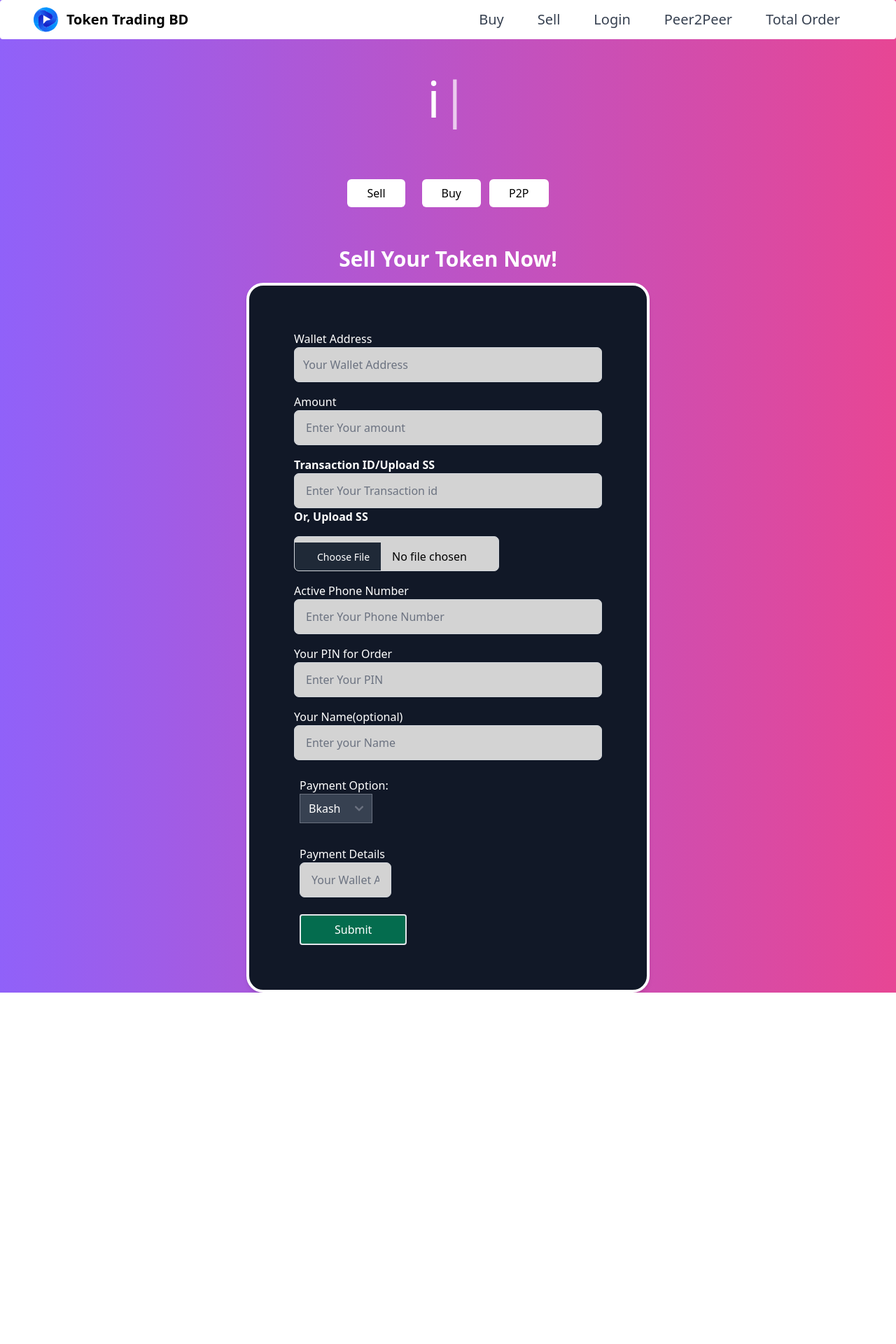
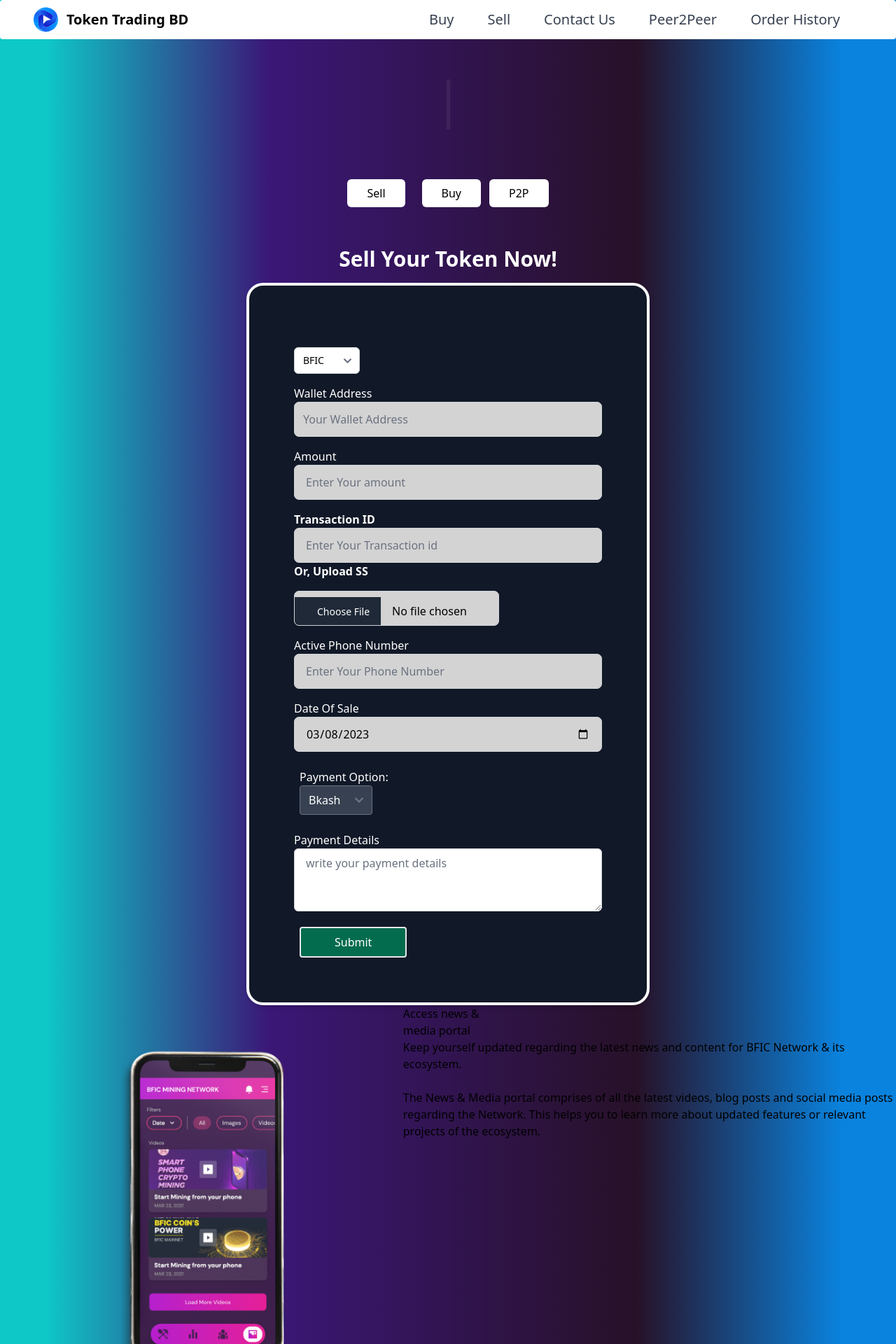
Before and after one commit to RazuAhmad/token-trading-bd, a React (Create React App) app: page / in a window 1280 px wide. Shown: the top 1920 px of the page at 70% size. Before the commit the page ends 1418 px from the top, so only its background shows below. Built offline with nearby package versions, Linux system fonts and the light colour scheme; what @material-tailwind/react would draw is missing.

Commit message:
several option modified

```diff
--- a/public/index.html
+++ b/public/index.html
@@ -26,7 +26,7 @@
     -->
     <title>React App</title>
   </head>
-  <body class="antialiased bg-gradient-to-r from-purple-500 to-pink-500">
+  <body class="antialiased  whole_app-bg">
     <noscript>You need to enable JavaScript to run this app.</noscript>
     <div id="root"></div>
 
--- a/src/App.css
+++ b/src/App.css
@@ -1,27 +1,12 @@
-*{
+body{
     box-sizing: border-box;
     padding: 0;
     margin: 0;
     scroll-behavior: smooth;
 }
 
-/* .whole_app-bg
-{
+ .whole_app-bg{
 
-    /* ff 3.6+ */
-    background:-moz-linear-gradient(90deg, rgba(0, 216, 255, 1) 0%, rgba(224, 59, 198, 1) 82%);
-
-    /* safari 5.1+,chrome 10+ */
-    background:-webkit-linear-gradient(90deg, rgba(0, 216, 255, 1) 0%, rgba(224, 59, 198, 1) 82%);
-
-    /* opera 11.10+ */
-    background:-o-linear-gradient(90deg, rgba(0, 216, 255, 1) 0%, rgba(224, 59, 198, 1) 82%);
-
-    /* ie 6-9 */
-    filter: progid:DXImageTransform.Microsoft.gradient( startColorstr='#E03BC6', endColorstr='#00D8FF', GradientType=0 );
-
-    /* ie 10+ */
-    background:-ms-linear-gradient(90deg, rgba(0, 216, 255, 1) 0%, rgba(224, 59, 198, 1) 82%);
-
-    /* global 94%+ browsers support */
-    background:linear-gradient(90deg, rgba(0, 216, 255, 1) 0%, rgba(224, 59, 198, 1) 82%);
+    background: rgb(14,200,200);
+background: linear-gradient(90deg, rgba(14,200,200,1) 5%, rgba(59,23,119,1) 30%, rgba(39,17,40,1) 71%, rgba(10,131,222,1) 94%);
+ }
--- a/src/App.js
+++ b/src/App.js
@@ -4,8 +4,8 @@
 import AdminPanel from './Components/AdminPanel/AdminPanel';
 import BuyForm from './Components/BuyForm/BuyForm';
 import Introduction from './Components/Introduction/Introduction';
-import LatestExchanges from './Components/LatestExchanges/LatestExchanges';
 import NavigationBar from './Components/NavigationBar/NavigationBar';
+import NewsAndMedia from './Components/NewsAndMedia/NewsAndMedia';
 import PeerToPeer from './Components/PeerToPeer/PeerToPeer';
 
 import SellForm from './Components/SellForm/SellForm';
@@ -25,7 +25,7 @@
       <Route path='/buyToken' element={<BuyForm/>} />
       <Route path='/peer2peer' element={<PeerToPeer/>} />
       </Routes>
-      <AdminPanel/>
+      <NewsAndMedia/>
 
     </>
   )
--- a/src/Components/BuyForm/BuyForm.js
+++ b/src/Components/BuyForm/BuyForm.js
@@ -1,20 +1,32 @@
-import React from 'react'
+import React, { useState } from 'react'
 
 function BuyForm() {
+  const [currentDate,setCurrentDate]=useState(new Date().toISOString().slice(0,10));
+
   return (
     <>
       <h2 className='font-bold text-center text-white text-3xl mx-5 mb-4'>Buy Your Token Now!</h2>
 
       <form className='SellForm-container_main border-4 border-white rounded-3xl shadow-md bg-gray-900 max-w-xl  mx-auto
       p-4 sm:p-8 md:p-12 lg:p-16 bg-white-700'>
-        <p className=''>
+
+        <p>
+            <label for="payment"></label><br />
+          <select className='class="w-full block px-3 py-2 border border-gray-300 bg-white rounded-md shadow-sm focus:outline-none focus:ring-indigo-500 focus:border-indigo-500 sm:text-sm' id="payment">
+            <option value="volvo">BFIC</option>
+            <option value="saab">BLove</option>
+
+          </select>
+            </p>
+
+          <p >
             <label>Amount</label><br />
             <input  className='w-full  py-2 px-4 border border-gray-300 rounded-md shadow-sm focus:outline-none focus:ring-2 focus:ring-blue-500 focus:border-blue-500' type="number"  placeholder='Enter Your amount'/>
             </p>
 
             <p>
             <label>Wallet Address</label><br />
-            <input className='w-full py-2 px-4 border border-gray-300 rounded-md shadow-sm focus:outline-none focus:ring-2 focus:ring-blue-500 focus:border-blue-500' type="text"  placeholder='Your Wallet Address'/>
+            <input className='w-full py-2 px-4 border border-gray-300 rounded-md shadow-sm focus:outline-none focus:ring-2 focus:ring-blue-500 focus:border-blue-500' type="text"  placeholder='Your Personal Wallet Address'/>
             </p>
 
             <p>
@@ -24,37 +36,26 @@
 
             <p>
             <label for="payment">Payment Option:</label><br />
-            <select className='bg-gray-700 text-white text-bold ' id="payment">
+            <select className='bg-gray-700 text-white text-bold rounded rounded-5' id="payment">
   <option value="volvo">Bkash</option>
   <option value="saab">Nagad</option>
+  <option value="saab">Bank Transfer</option>
+
 
 </select>
             </p>
 
+
+
+
             <p>
-            <label>Amount to be Paid:</label><br />
-            <input className='w-full py-2 px-4 border border-gray-300 rounded-md shadow-sm focus:outline-none focus:ring-2 focus:ring-blue-500 focus:border-blue-500' type="text"  placeholder='Enter Your amount'/>
+            <label>Date of Buy</label><br />
+            <input className='w-full py-2 px-4 border border-gray-300 rounded-md shadow-sm focus:outline-none focus:ring-2 focus:ring-blue-500 focus:border-blue-500' type="date" defaultValue={currentDate} onChange={(e) => setCurrentDate(e.target.value)}/>
             </p>
 
-            <p>
-            <label>Transaction ID/Upload SS</label><br />
-            <input className='w-full py-2 px-4 border border-gray-300 rounded-md shadow-sm focus:outline-none focus:ring-2 focus:ring-blue-500 focus:border-blue-500' type="text"  placeholder='Enter Your Transaction id'/>
-            <p className='text-white mb-4 font-bold'>Or, Upload SS</p>
-            <input className='bg-red-500 rounded-lg shadow-md' type="file" name="" id="" />
-            </p>
 
-            <p>
-            <label>Your Name(optional)</label><br />
-            <input className='w-full py-2 px-4 border border-gray-300 rounded-md shadow-sm focus:outline-none focus:ring-2 focus:ring-blue-500 focus:border-blue-500' type="text"  placeholder='Enter your Name'/>
-            </p>
 
-            <p>
-            <label>Payment Details</label><br />
-            {/* <input className='' type="text"  placeholder='Your Payment Details'/> */}
-            <textarea className='w-full py-2 px-4 border border-gray-300 rounded-md shadow-sm focus:outline-none focus:ring-2 focus:ring-blue-500 focus:border-blue-500' name="fieldname"></textarea>
-            </p>
-
-            <div className=''>
+            <div >
             <input className='text-white   bg-green-700 border-2 border-red-450 px-12 py-2 rounded cursor-pointer'  type="submit" value="Submit" />
             </div>
 
--- a/src/Components/Introduction/Introduction.js
+++ b/src/Components/Introduction/Introduction.js
@@ -10,7 +10,7 @@
         <h1 className='text-white text-center mt-12 lg:text-7xl md:text-6xl sm:text-5xl' >
         <Typewriter
   options={{
-    strings: ['BFIC AND B-LOVE', 'in Bangladesh'],
+    strings: ['BFIC BLove Network', 'in Bangladesh'],
     autoStart: true,
     loop: true,
   }}
--- a/src/Components/NavigationBar/NavigationBar.js
+++ b/src/Components/NavigationBar/NavigationBar.js
@@ -41,7 +41,7 @@
     </NavLink>
     <NavLink to="/login">
     <Navbar.Link  className='text-xl cursor-pointer mr-2 lg:mr-4'>
-      Login
+      Contact Us
     </Navbar.Link>
     </NavLink>
 
@@ -55,7 +55,7 @@
 
     <NavLink to="/totalOrder">
     <Navbar.Link className='text-xl cursor-pointer mr-2 lg:mr-4'>
-      Total Order
+      Order History
     </Navbar.Link>
     </NavLink>
   </Navbar.Collapse>
--- /dev/null
+++ b/src/Components/NewsAndMedia/NewsAndMedia.js
@@ -0,0 +1,20 @@
+import React from 'react'
+import newsAndMediaImg from "../../images/News and media.png"
+function NewsAndMedia() {
+  return (
+    <div className='flex flex-1'>
+      <div className='w-full'>
+      <img src={newsAndMediaImg} alt="" />
+      </div>
+      <div>
+        <h2>Access news & <br />
+media portal</h2>
+<p>Keep yourself updated regarding the latest news and content for BFIC Network & its ecosystem.</p>
+<br />
+<p>The News & Media portal comprises of all the latest videos, blog posts and social media posts regarding the Network. This helps you to learn more about updated features or relevant projects of the ecosystem.</p>
+      </div>
+    </div>
+  )
+}
+
+export default NewsAndMedia
--- a/src/Components/PeerToPeer/PeerToPeer.js
+++ b/src/Components/PeerToPeer/PeerToPeer.js
@@ -8,13 +8,28 @@
     <form className="max-w-xl mx-auto
       p-4 sm:p-8 md:p-12 lg:p-16 border-4 border-white rounded-3xl shadow-md bg-gray-900 SellForm-container_main ">
 
-            <p>
-            <label>Wallet Address</label><br />
-            <input className='w-full border border-gray-300 rounded-md shadow-sm focus:outline-none focus:ring-2 focus:ring-blue-500 focus:border-blue-500' type="text"  placeholder='Your Wallet Address'/>
+      <div className='flex justify-center gap-4'>
+      <p>
+            <label for="payment"></label><br />
+          <select className='class="w-full block px-3 py-2 border border-gray-300 bg-white rounded-md shadow-sm focus:outline-none focus:ring-indigo-500 focus:border-indigo-500 sm:text-sm' id="payment">
+            <option value="volvo">BFIC</option>
+            <option value="saab">Blove</option>
+
+          </select>
             </p>
 
+            <p>
+            <label for="payment"></label><br />
+          <select className='class="w-full block px-3 py-2 border border-gray-300 bg-white rounded-md shadow-sm focus:outline-none focus:ring-indigo-500 focus:border-indigo-500 sm:text-sm' id="payment">
+            <option value="volvo">Buy</option>
+            <option value="saab">Sell</option>
+
+          </select>
+            </p>
+      </div>
+
             <p >
-            <label>Amount</label><br />
+            <label>Per Coin Rate</label><br />
             <input className='w-full py-2 px-4 border border-gray-300 rounded-md shadow-sm focus:outline-none focus:ring-2 focus:ring-blue-500 focus:border-blue-500' type="number" step="0.01" min="10" max="100" required  placeholder='Enter Your amount'/>
             </p>
 
--- a/src/Components/SellForm/SellForm.js
+++ b/src/Components/SellForm/SellForm.js
@@ -1,12 +1,22 @@
-import React from 'react'
+import React, { useState } from 'react'
 import "./SellForm.css";
 
 function SellForm() {
+  const [currentDate,setCurrentDate]=useState(new Date().toISOString().slice(0,10));
   return (
     <>
       <h2 className='font-bold text-center text-white text-3xl mx-5 mb-4'>Sell Your Token Now!</h2>
         <form className="max-w-xl mx-auto
       p-4 sm:p-8 md:p-12 lg:p-16 border-4 border-white rounded-3xl shadow-md bg-gray-900 SellForm-container_main ">
+
+            <p>
+            <label for="payment"></label><br />
+          <select className='class="w-full block px-3 py-2 border border-gray-300 bg-white rounded-md shadow-sm focus:outline-none focus:ring-indigo-500 focus:border-indigo-500 sm:text-sm' id="payment">
+            <option value="volvo">BFIC</option>
+            <option value="saab">BLove</option>
+
+          </select>
+            </p>
 
             <p>
             <label>Wallet Address</label><br />
@@ -18,7 +28,7 @@
             <input className='w-full py-2 px-4 border border-gray-300 rounded-md shadow-sm focus:outline-none focus:ring-2 focus:ring-blue-500 focus:border-blue-500' type="number" step="0.01" min="10" max="100" required  placeholder='Enter Your amount'/>
             </p>
             <p>
-            <label className='font-bold'>Transaction ID/Upload SS</label><br />
+            <label className='font-bold'>Transaction ID</label><br />
             <input className='w-full py-2 px-4 border border-gray-300 rounded-md shadow-sm focus:outline-none focus:ring-2 focus:ring-blue-500 focus:border-blue-500' type="text"  placeholder='Enter Your Transaction id'/>
             <p className=' text-white mb-4 font-bold'>Or, Upload SS</p>
             <input className="w-full sm:w-2/3 py-2 px-4 border border-gray-300 rounded-md shadow-sm focus:outline-none focus:ring-2 focus:ring-blue-500 focus:border-blue-500 bg-white rounded-lg shadow-md p-3"   type="file" name="" id="" />
@@ -28,26 +38,25 @@
             <label>Active Phone Number</label><br />
             <input className='w-full py-2 px-4 border border-gray-300 rounded-md shadow-sm focus:outline-none focus:ring-2 focus:ring-blue-500 focus:border-blue-500' type="tel"  placeholder='Enter Your Phone Number'/>
             </p>
+
             <p >
-            <label>Your PIN for Order</label><br />
-            <input className='w-full py-2 px-4 border border-gray-300 rounded-md shadow-sm focus:outline-none focus:ring-2 focus:ring-blue-500 focus:border-blue-500' type="text"  placeholder='Enter Your PIN'/>
-            </p>
-            <p >
-            <label>Your Name(optional)</label><br />
-            <input className='w-full py-2 px-4 border border-gray-300 rounded-md shadow-sm focus:outline-none focus:ring-2 focus:ring-blue-500 focus:border-blue-500' type="text"  placeholder='Enter your Name'/>
+            <label>Date Of Sale</label><br />
+            <input className='w-full py-2 px-4 border border-gray-300 rounded-md shadow-sm focus:outline-none focus:ring-2 focus:ring-blue-500 focus:border-blue-500' type="date" defaultValue={currentDate} onChange={(e) => setCurrentDate(e.target.value)}/>
             </p>
             <p className='w-full sm:w-1/2 lg:w-1/3 p-2'>
             <label for="payment">Payment Option:</label><br />
-            <select className='bg-gray-700 text-white text-bold '  id="payment">
-  <option   value="Bkash">Bkash</option>
-  <option value="Nagad" >Nagad</option>
+            <select className='bg-gray-700 text-white text-bold text-md rounded '  id="payment">
+            <option   value="Bkash">Bkash</option>
+            <option value="Nagad" >Nagad</option>
+
 
 </select>
 
             </p>
-            <p className='w-full sm:w-1/2 lg:w-1/3 p-2'>
+            <p>
             <label>Payment Details</label><br />
-            <input className='w-full py-2 px-4 border border-gray-300 rounded-md shadow-sm focus:outline-none focus:ring-2 focus:ring-blue-500 focus:border-blue-500' type="text"  placeholder='Your Wallet Address'/>
+
+            <textarea className='w-full py-2 px-4 border border-gray-300 rounded-md shadow-sm focus:outline-none focus:ring-2 focus:ring-blue-500 focus:border-blue-500' name="fieldname" rows="3" cols="50" maxlength="180" placeholder='write your payment details'></textarea>
             </p>
             <div >
             <input  className='text-white   bg-green-700 border-2 ml-2 px-12 py-2 rounded cursor-pointer'  type="submit" value="Submit" />
@@ -58,3 +67,16 @@
 }
 
 export default SellForm
+
+
+
+// */
+// bfic and blove any one when selected will pop up wallet address changed automatically
+// your pin order canel
+
+// payment option bank transfer
+
+// our wallet Address(default..change kra jabe na)===>copy korar option....
+
+
+// */
```
Also changed, not shown: src/Components/Home/Home.js (+13 -0 lines), src/images/News and media.png (added).
